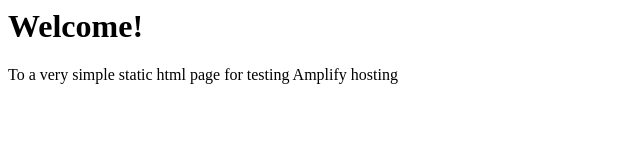
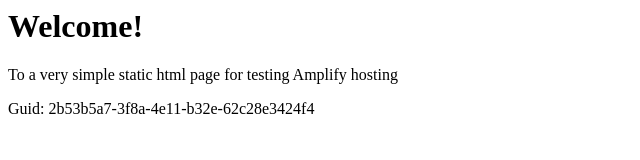
Before and after one commit to aws-aemilia-bah/Github-PR-Commit-Integration-Test-DoNotTouch-v1-preprod-me-south-1, a website: page src/index.html in a window 1280 px wide. Shown: the whole page, without its empty margins (0-640 px from the left). Drawn offline with Linux system fonts and the light colour scheme.

Commit message:
commit from integ tests

```diff
--- a/src/index.html
+++ b/src/index.html
@@ -1,3 +1,5 @@
+
+
 <html lang="en">
 
 <head>
@@ -10,6 +12,6 @@
 <body>
     <h1>Welcome!</h1>
     <p>To a very simple static html page for testing Amplify hosting</p>
-</body>
+    <p>Guid: 2b53b5a7-3f8a-4e11-b32e-62c28e3424f4</p></body>
 
 </html>
```
